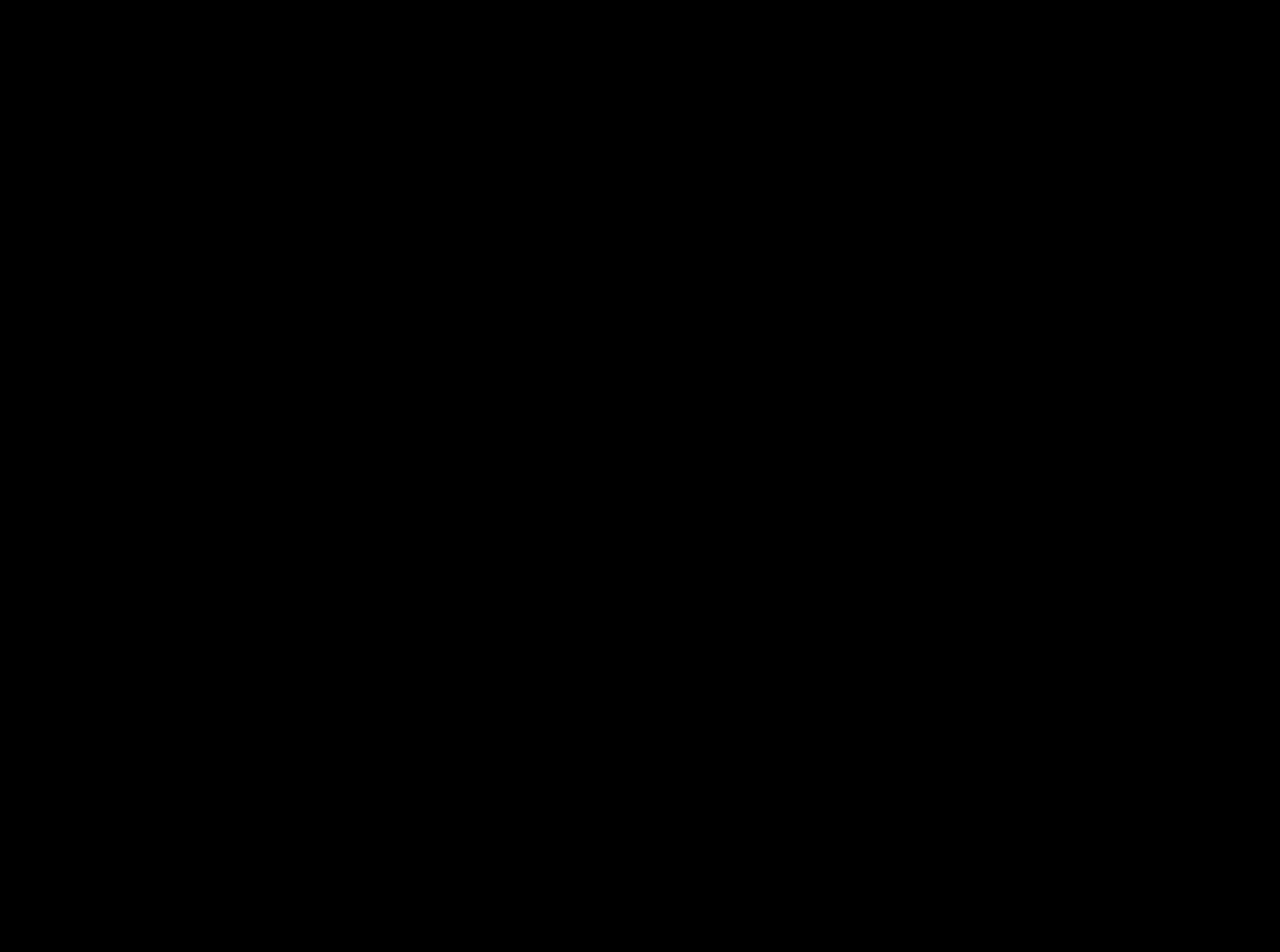
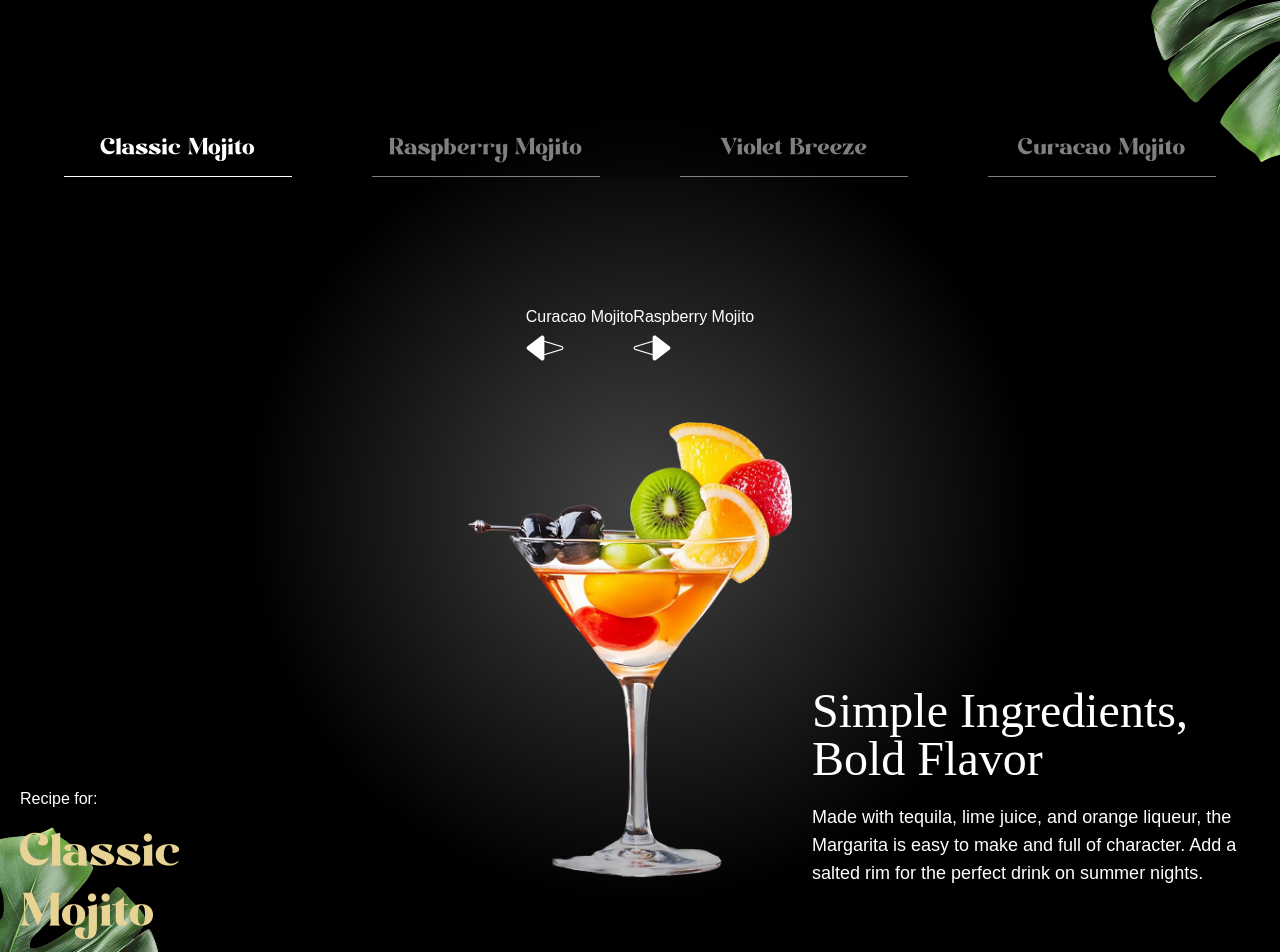
Before and after one commit to CodeLeez/gsap_leezcocktails, a React (Vite) app: page / in a window 1280 px wide. Shown: the part 4120-5072 px from the top of the page. Before the commit the page ends 4012 px from the top, so only its background shows below. Built offline with nearby package versions, Linux system fonts and the light colour scheme; a web font is replaced by a local one.

Commit message:
Cocktail descriptions

```diff
--- a/constants/index.js
+++ b/constants/index.js
@@ -135,7 +135,7 @@
     },
 ];
 
-const sliderLists = [
+const allCocktails = [
     {
         id: 1,
         name: "Classic Mojito",
@@ -180,5 +180,5 @@
     openingHours,
     storeInfo,
     socials,
-    sliderLists,
+    allCocktails,
 };
--- a/src/App.jsx
+++ b/src/App.jsx
@@ -6,6 +6,7 @@
 import Cocktails from "./components/Cocktails.jsx";
 import About from "./components/About.jsx";
 import Art from "./components/Art.jsx";
+import Menu from "./components/Menu.jsx";
 
 gsap.registerPlugin(ScrollTrigger, SplitText);
 
@@ -17,6 +18,7 @@
             <Cocktails />
             <About />
             <Art/>
+            <Menu />
         </main>
     );
 };
--- /dev/null
+++ b/src/components/Menu.jsx
@@ -0,0 +1,93 @@
+'use client';
+import React, {useRef, useState} from 'react';
+import {allCocktails} from "../../constants/index.js";
+
+const Menu = () => {
+
+   const contentRef =  useRef();
+
+    const[currentIndex, setCurrentIndex] = useState(0);
+
+    const totalCocktails = allCocktails.length;
+
+
+
+    const goToSlide = (index) => {
+        const newIndex = (index + totalCocktails) % totalCocktails;
+
+        setCurrentIndex(newIndex);
+    }
+
+    const getCocktailAt = (indexOffset) => {
+        return allCocktails[(currentIndex + indexOffset + totalCocktails) % totalCocktails]
+    }
+
+    const currentCocktail = getCocktailAt(0);
+    const prevCocktail = getCocktailAt(-1);
+    const nextCocktail = getCocktailAt(1);
+
+
+
+    return (
+        <section id="menu" aria-labelledby="menu-heading">
+            <img src="/images/slider-left-leaf.png" alt="left-leaf" id="m-left-leaf"/>
+            <img src="/images/slider-right-leaf.png" alt="right-leaf" id="m-right-leaf"/>
+
+            <h2 id="menu-heading" className="sr-only">
+                Cocktail Menu
+            </h2>
+
+            <nav className="cocktail-tabs" aria-label="Cocktail Navigation">
+                {allCocktails.map((cocktail, index) => {
+                    const isActive = index === currentIndex;
+
+                    return(
+                        <button key={cocktail.id} className={`${isActive ?
+                            'text-white border-white':
+                            'text-white/50 border-white/50'}`}
+                        onClick={() => goToSlide(index)}>
+
+                            {cocktail.name}
+                        </button>
+                    )
+
+                })}
+            </nav>
+
+            <div className="content">
+                <div className="arrow">
+                    <button className="text-left" onClick={() => goToSlide(currentIndex - 1)}>
+                        <span>{prevCocktail.name}</span>
+                        <img src="/images/right-arrow.png" alt="right-arrow" aria-hidden="true"/>
+                    </button>
+
+                    <button className="text-left" onClick={() => goToSlide(currentIndex + 1)}>
+                        <span>{nextCocktail.name}</span>
+                        <img src="/images/left-arrow.png" alt="left-arrow" aria-hidden="true"/>
+                    </button>
+                </div>
+
+                <div className="cocktail">
+                    <img src={currentCocktail.image} className="object-contain" alt="current-cocktail"/>
+                </div>
+
+                <div className="recipe">
+                    <div ref={contentRef} className="info">
+                        <p>Recipe for:</p>
+                        <p id="title">{currentCocktail.name}</p>
+                    </div>
+
+                    <div className="details">
+                        <h2>{currentCocktail.title}</h2>
+                        <p>{currentCocktail.description}</p>
+                    </div>
+
+                </div>
+
+            </div>
+
+        </section>
+    );
+};
+
+export default Menu;
```
Also changed, not shown: src/components/Hero.jsx (+7 -4 lines).
